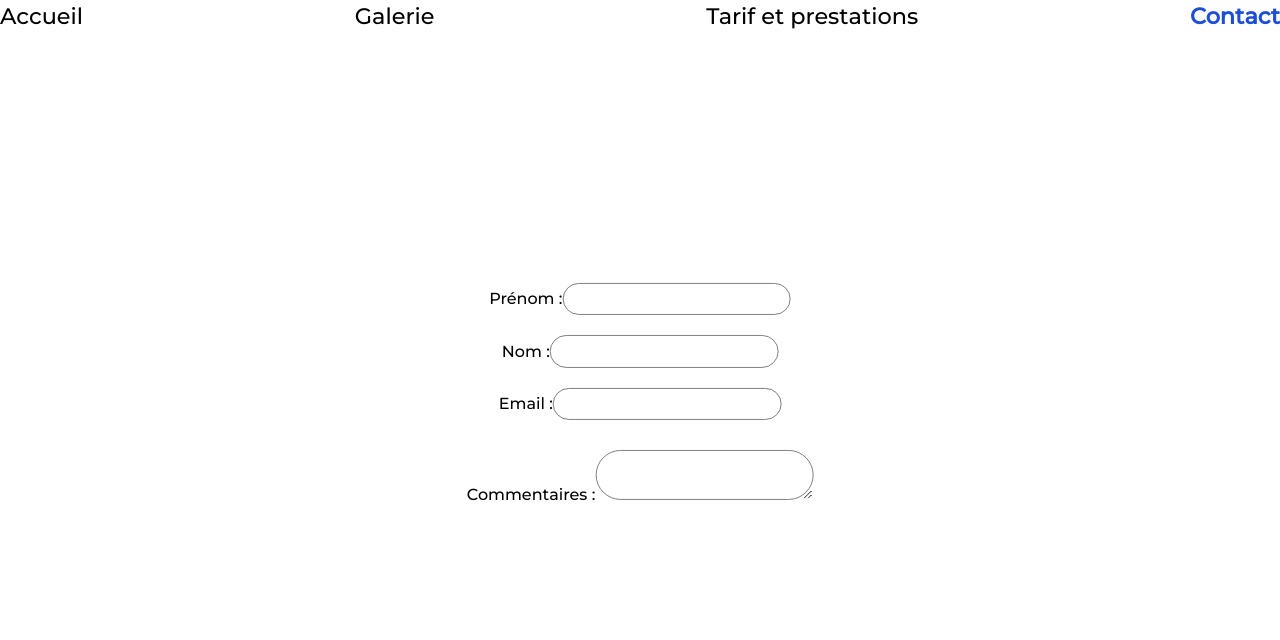
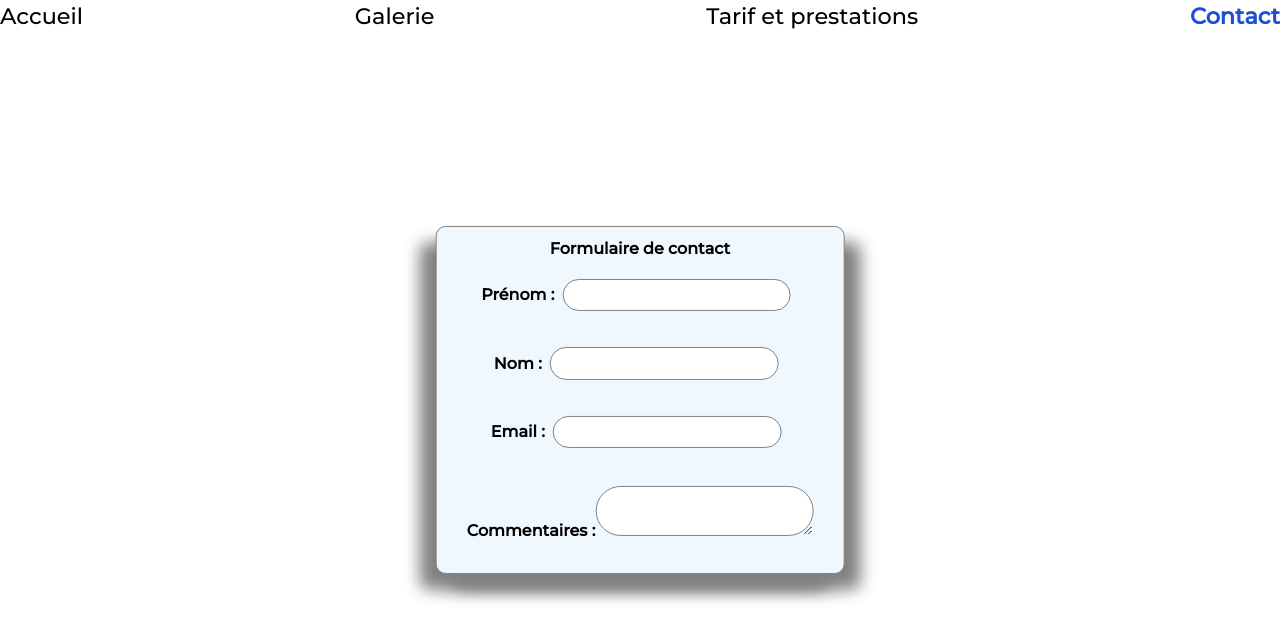
Before and after one commit to Leozeroto/photographEval, a React (Create React App) app in the folder cantinphotographreact/: page /contact in a window 1280 px wide. Shown: the top 640 px of the page. Built offline with nearby package versions, Linux system fonts and the light colour scheme.

Commit message:
continue css form contact

```diff
--- a/cantinphotographreact/src/css/input.css
+++ b/cantinphotographreact/src/css/input.css
@@ -1,3 +1,8 @@
+@font-face {
+    font-family: 'Medium';
+    src: url('Montserrat-Medium.ttf') format('truetype');
+}
+
 .TextInput {
     padding: 10px;
     text-align: center;
@@ -8,6 +13,7 @@ input {
     border-radius: 99px;
     text-align: center;
     padding: 0.2em;
+    margin: 0.5em;
 }
 
 input:focus,
@@ -36,11 +42,16 @@ textarea {
 }
 
 form {
-
     position: absolute;
     top: 50%;
     left: 50%;
     transform: translate(-50%, -50%);
     font-family: 'Medium';
     text-align: center;
+    border: 1px solid grey;
+    font-weight: bold;
+    background-color: aliceblue;
+    border-radius: 10px;
+    padding: 10px ;
+    box-shadow: 1em 1em 1em grey, -1em 1em 1em grey;
 }
--- a/cantinphotographreact/src/pages/Contact.js
+++ b/cantinphotographreact/src/pages/Contact.js
@@ -5,7 +5,7 @@ import React from 'react'
 
 function Contact() {
     return (
-        <form>
+        <form> Formulaire de contact
             <div className='TextInput' >
                 <label>
                     Prénom :
```
